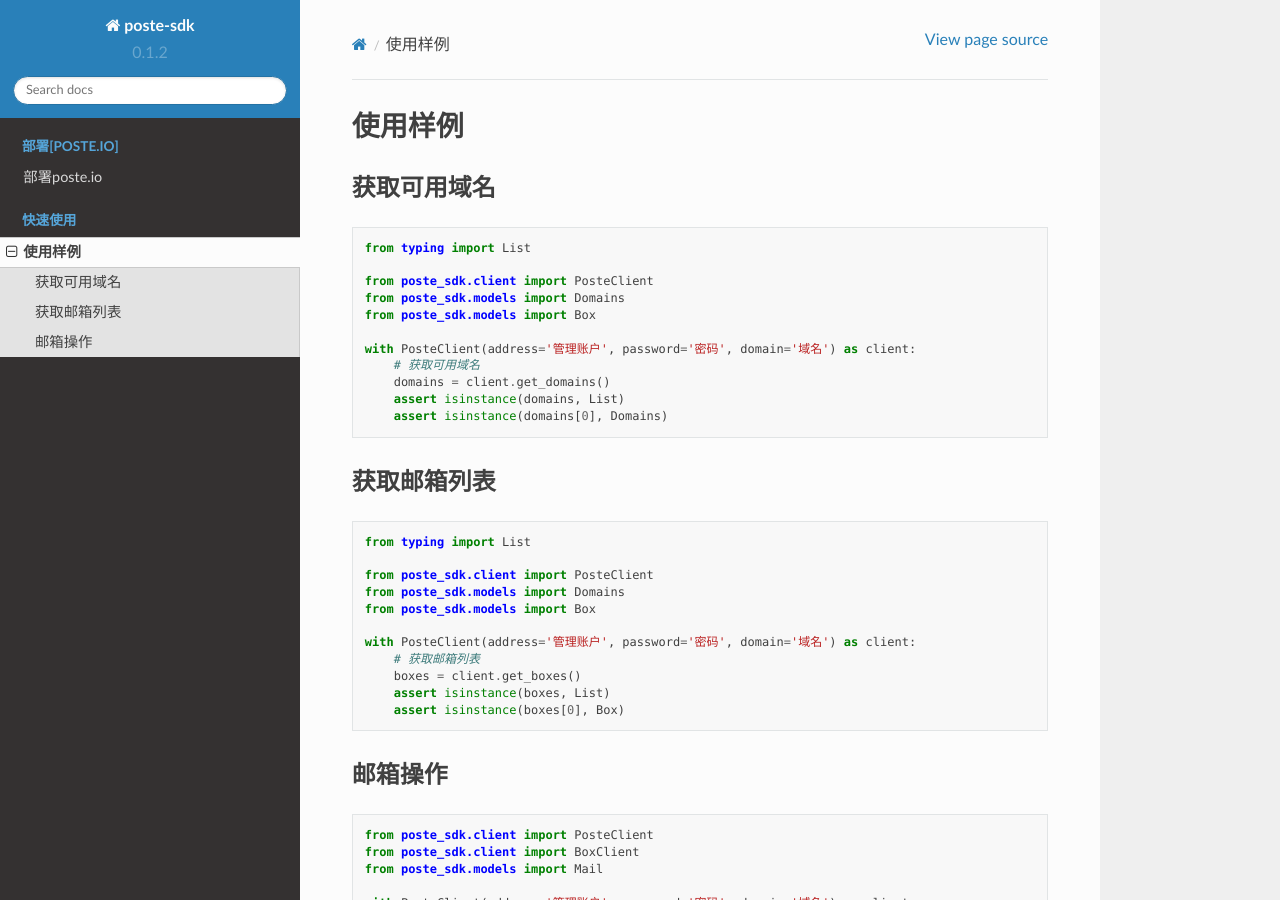
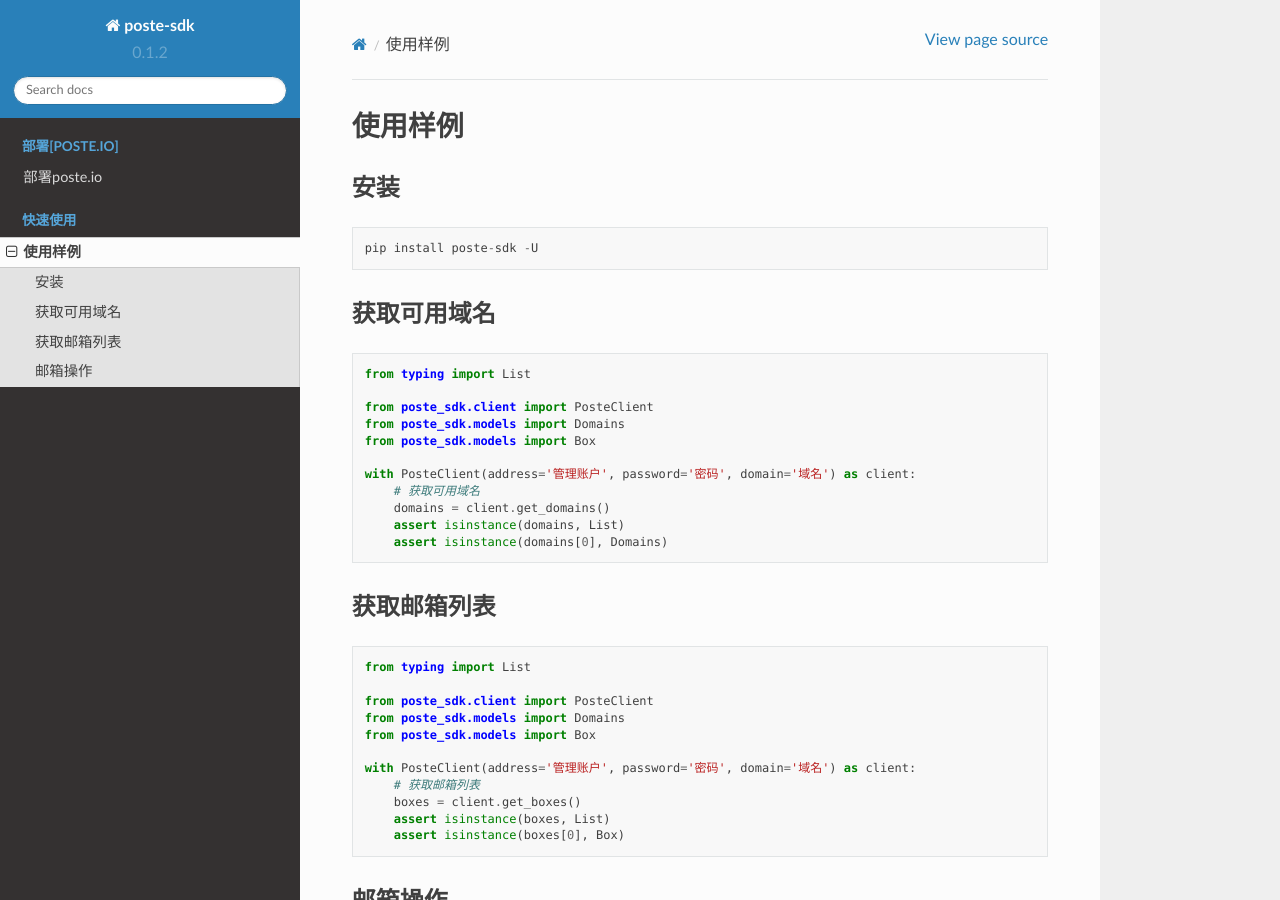
Before and after one commit to lishulongVI/poste-io, a Sphinx documentation site: the page built from docs/use/index.rst, in a window 1280 px wide and 900 px high. Built offline with Sphinx 7.4.7 and the Read the Docs theme 2.0.0, drawn with Linux system fonts in a browser that asks for light colours.

Commit message:
fix: update

```diff
--- a/docs/use/index.rst
+++ b/docs/use/index.rst
@@ -1,6 +1,15 @@
 =================
 使用样例
 =================
+
+
+
+安装
+------------
+.. code-block:: python
+
+    pip install poste-sdk -U
+
 
 
 获取可用域名
```
